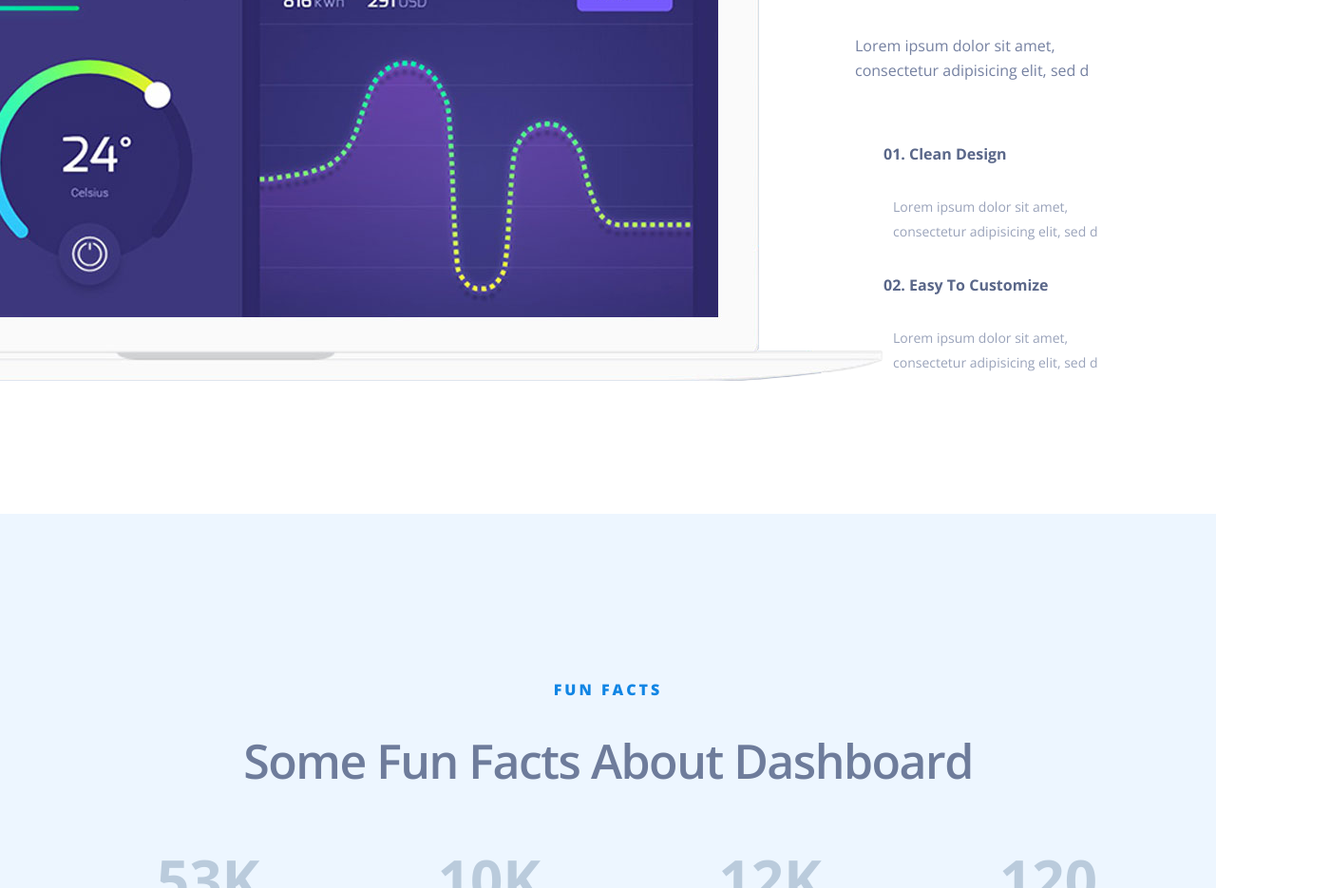
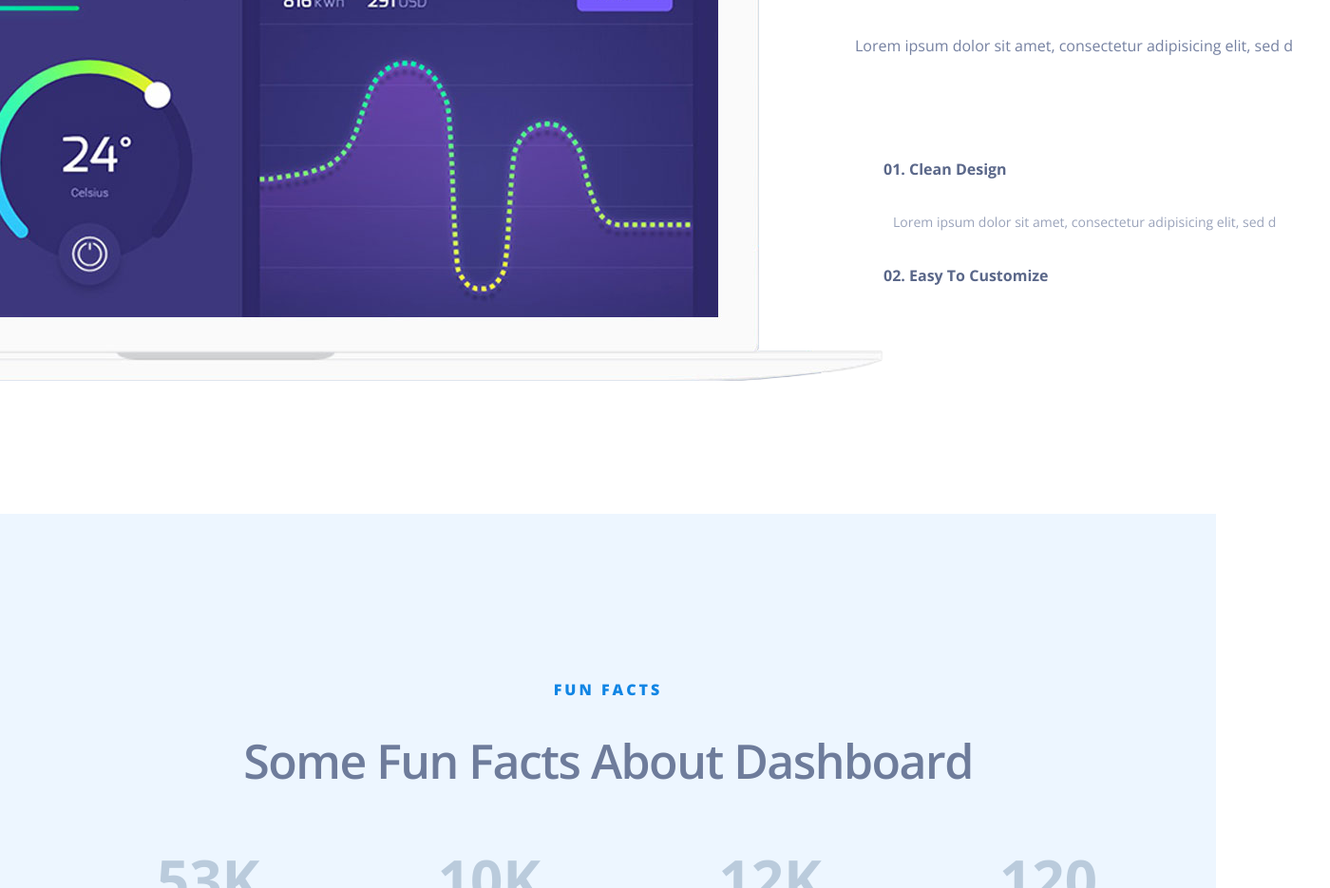
Before and after one commit to HELLHAZEE/test, a plain HTML site: page index.html in a window 1280 px wide. Shown: the part 3340-4275 px from the top of the page at 95% size, 1400 px wide, since content can reach past the window. Drawn offline with nearby package versions, Linux system fonts and the light colour scheme.

Commit message:
lab14
lab14

```diff
--- a/css/style.css
+++ b/css/style.css
@@ -418,6 +418,22 @@ filter: progid:DXImageTransform.Microsoft.gradient( startColorstr='#584cff', end
     margin: 0 100px 0 900px;
     padding: 0;
 }
+
+.page-software-list {
+    overflow-y: scroll;
+    height: 200px;
+    width: 500px;
+    }
+
+    .page-software-list::-webkit-scrollbar {
+    width: 4px;
+    border-radius: 6px;
+    background-color: gainsboro;
+    }
+
+    .page-software-list::-webkit-scrollbar-thumb {
+    background: purple;
+    }
 
 .page-software {
     height: 1000px;
--- a/index.html
+++ b/index.html
@@ -137,10 +137,25 @@
                 <h2>Grab Your  Software With Amazing  Features</h2>
                 <p>Lorem ipsum dolor sit amet, consectetur adipisicing elit, sed d</p>
                 <dl>
+                    <dl class="page-software-list">
                     <dt>01. Clean Design</dt>
-                    <dd>Lorem ipsum dolor sit amet, consectetur adipisicing elit, sed d</dd>
-                    <dt>02. Easy To Customize</dt>
-                    <dd>Lorem ipsum dolor sit amet, consectetur adipisicing elit, sed d</dd>
+                        <dd>Lorem ipsum dolor sit amet, consectetur adipisicing elit, sed d</dd>
+                        <dt>02. Easy To Customize</dt>
+                        <dd>Lorem ipsum dolor sit amet, consectetur adipisicing elit, sed d</dd>
+                        <dt>01. Clean Design</dt>
+                        <dd>Lorem ipsum dolor sit amet, consectetur adipisicing elit, sed d</dd>
+                        <dt>02. Easy To Customize</dt>
+                        <dd>Lorem ipsum dolor sit amet, consectetur adipisicing elit, sed d</dd>
+                        <dt>01. Clean Design</dt>
+                        <dd>Lorem ipsum dolor sit amet, consectetur adipisicing elit, sed d</dd>
+                        <dt>02. Easy To Customize</dt>
+                        <dd>Lorem ipsum dolor sit amet, consectetur adipisicing elit, sed d</dd>
+                        <dt>01. Clean Design</dt>
+                        <dd>Lorem ipsum dolor sit amet, consectetur adipisicing elit, sed d</dd>
+                        <dt>02. Easy To Customize</dt>
+                        <dd>Lorem ipsum dolor sit amet, consectetur adipisicing elit, sed d</dd>
+
+                        </dl>
                 </dl>
             </div>
         </div>
```
Also changed, not shown: index.js (added, +65 -0 lines).
